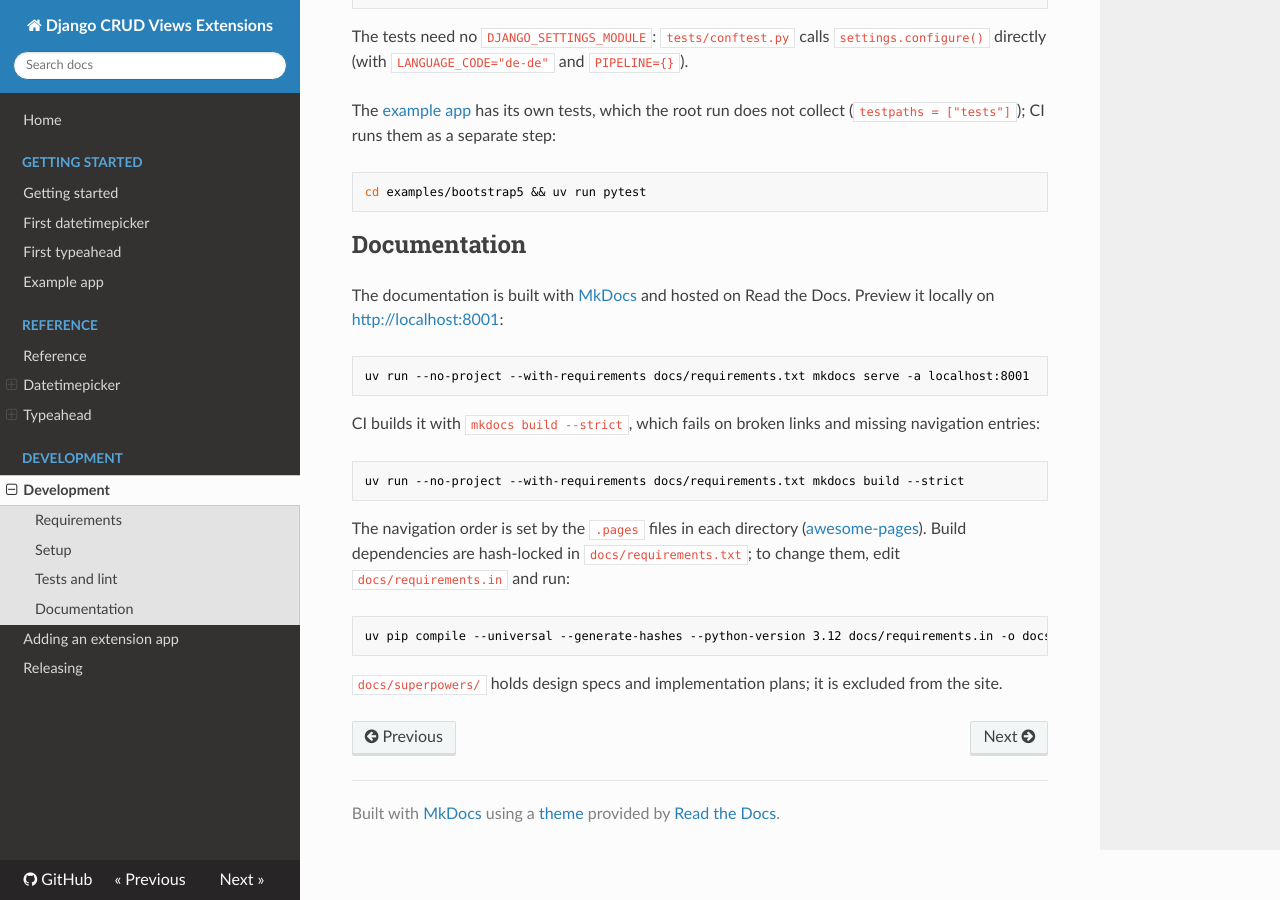
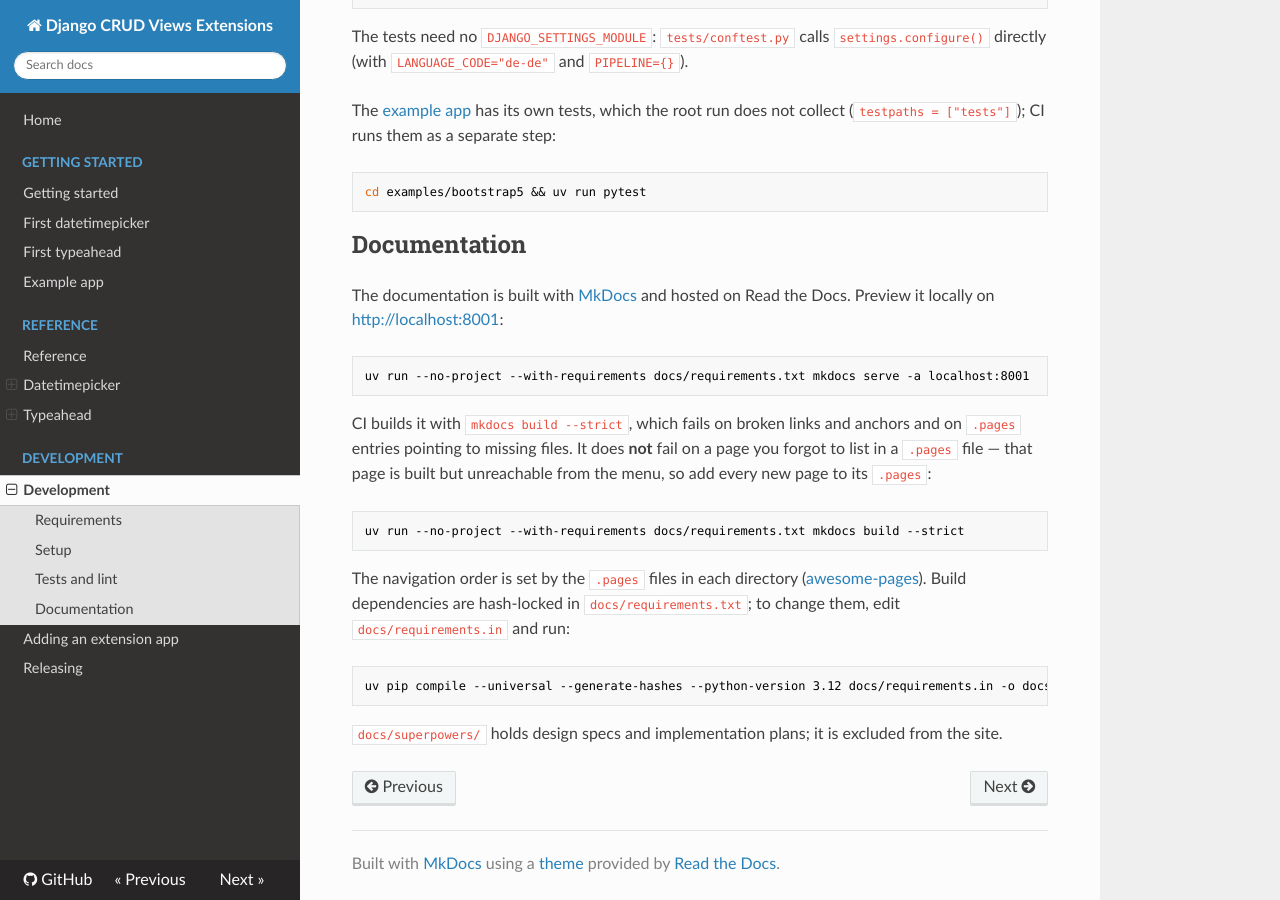
Before and after one commit to jacob-consulting/django-crud-views-extensions, an MkDocs documentation site: the page built from docs/development/index.md, in a window 1280 px wide and 900 px high, scrolled down 686 px. Built offline with MkDocs 1.6.1, drawn with Linux system fonts in a browser that asks for light colours; nearby versions of some CDN libraries.

Commit message:
docs: fix review findings — example-app warning box, input_formats parsing claim, endpoint ordering, strict-build scope

````diff
--- a/docs/development/index.md
+++ b/docs/development/index.md
@@ -48,7 +48,9 @@ locally on <http://localhost:8001>:
 uv run --no-project --with-requirements docs/requirements.txt mkdocs serve -a localhost:8001
 ```
 
-CI builds it with `mkdocs build --strict`, which fails on broken links and missing navigation entries:
+CI builds it with `mkdocs build --strict`, which fails on broken links and anchors and on `.pages` entries pointing to missing files. It does **not**
+fail on a page you forgot to list in a `.pages` file — that page is built but unreachable from the menu, so
+add every new page to its `.pages`:
 
 ```bash
 uv run --no-project --with-requirements docs/requirements.txt mkdocs build --strict
````
Also changed, not shown: docs/getting_started/example_app.md (+1 -1 lines), docs/reference/datetimepicker/formats.md (+2 -1 lines), docs/reference/typeahead/endpoint.md (+1 -1 lines), 1 other file.
